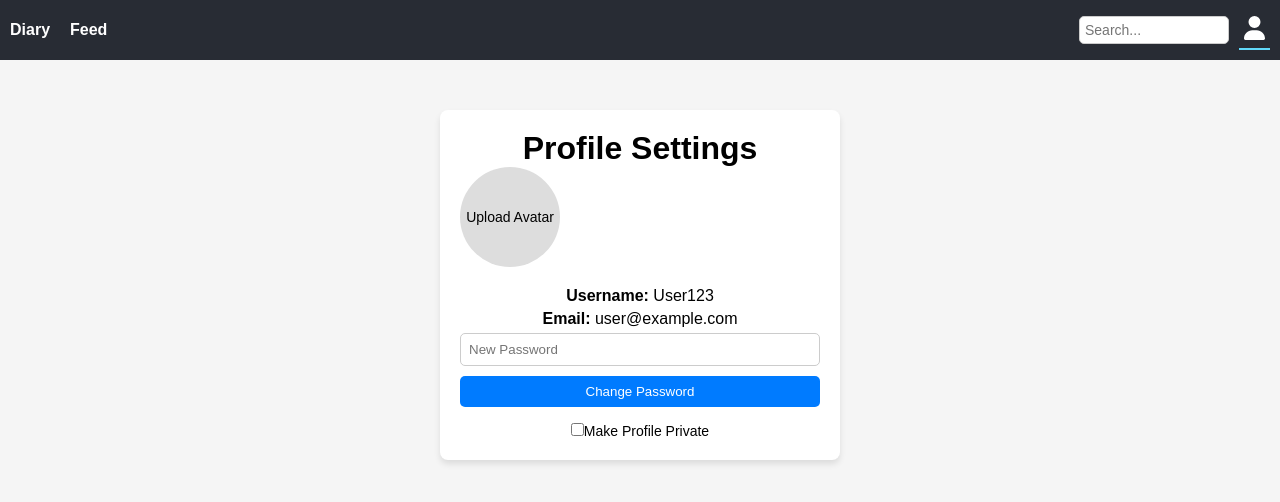
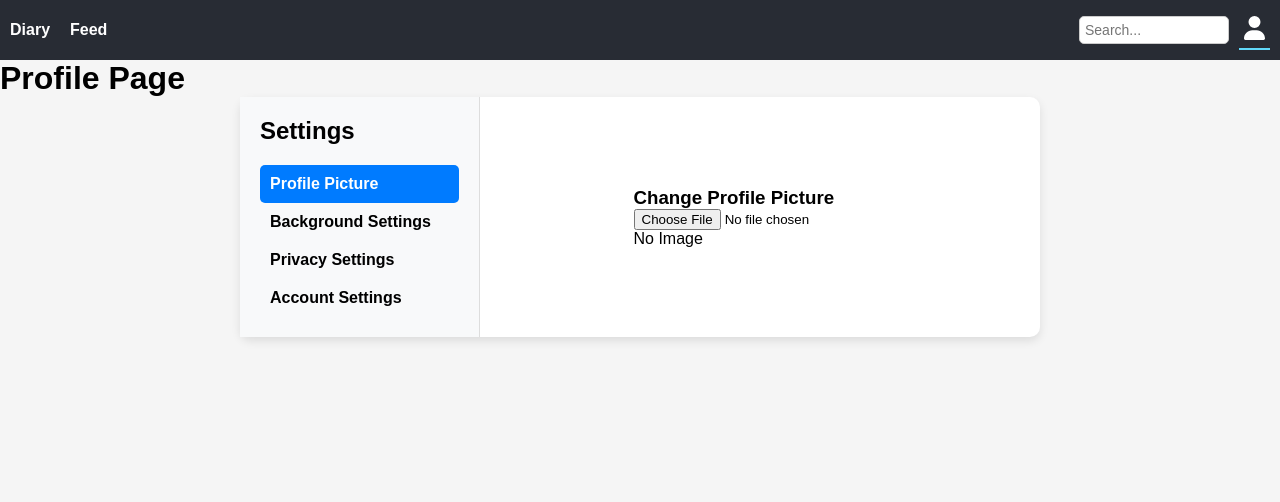
Before and after one commit to sashashreyder/livejournal, a React (Vite) app: page /profile in a window 1280 px wide. Shown: the top 502 px of the page. Built offline with nearby package versions, Linux system fonts and the light colour scheme.

Commit message:
Profile folder added, profile files added

```diff
--- a/src/App.jsx
+++ b/src/App.jsx
@@ -1,5 +1,5 @@
 import { BrowserRouter as Router, Routes, Route } from "react-router-dom";
-import Profile from "./pages/Profile";
+import Profile from "./pages/./Profile/Profile";
 import Diary from "./pages/Diary";
 import Feed from "./pages/Feed";
 import Search from "./pages/Search";
--- a/src/pages/Profile.jsx
+++ /dev/null
@@ -1,73 +0,0 @@
-import { useState } from "react";
-import "../styles/Profile.css";
-
-function Profile() {
-    const [username, setUsername] = useState("User123");
-    const [email, setEmail] = useState("user@example.com");
-    const [avatar, setAvatar] = useState(null);
-    const [isPrivate, setIsPrivate] = useState(false);
-    const [newPassword, setNewPassword] = useState("");
-
-    const handleFileUpload = (event) => {
-        const file = event.target.files[0];
-        if (file) {
-            const reader = new FileReader();
-            reader.onload = (e) => setAvatar(e.target.result);
-            reader.readAsDataURL(file);
-        }
-    };
-
-    const handleChangePassword = () => {
-        if (newPassword.length < 6) {
-            alert("Password must be at least 6 characters long.");
-            return;
-        }
-        console.log("New password:", newPassword);
-        setNewPassword("");
-    };
-
-    return (
-        <div className="profile-container">
-            <h1>Profile Settings</h1>
-
-            <div className="avatar-section">
-                <label htmlFor="avatar-upload">
-                    {avatar ? (
-                        <img src={avatar} alt="Avatar" className="avatar" />
-                    ) : (
-                        <div className="avatar-placeholder">Upload Avatar</div>
-                    )}
-                </label>
-                <input id="avatar-upload" type="file" onChange={handleFileUpload} hidden />
-            </div>
-
-            <div className="info-section">
-                <p><strong>Username:</strong> {username}</p>
-                <p><strong>Email:</strong> {email}</p>
-            </div>
-
-            <div className="password-section">
-                <input
-                    type="password"
-                    placeholder="New Password"
-                    value={newPassword}
-                    onChange={(e) => setNewPassword(e.target.value)}
-                />
-                <button onClick={handleChangePassword}>Change Password</button>
-            </div>
-
-            <div className="privacy-section">
-                <label>
-                    <input
-                        type="checkbox"
-                        checked={isPrivate}
-                        onChange={() => setIsPrivate(!isPrivate)}
-                    />
-                    Make Profile Private
-                </label>
-            </div>
-        </div>
-    );
-}
-
-export default Profile;
--- /dev/null
+++ b/src/pages/Profile/AccountSettings.jsx
@@ -0,0 +1,23 @@
+import { useState } from "react";
+
+function AccountSettings() {
+    const [username, setUsername] = useState("UserName");
+    const [email, setEmail] = useState("user@example.com");
+    const [newPassword, setNewPassword] = useState("");
+
+    return (
+        <div>
+            <h3>Account Settings</h3>
+            <label>Change Username</label>
+            <input type="text" value={username} onChange={(e) => setUsername(e.target.value)} />
+
+            <label>Change Email</label>
+            <input type="email" value={email} onChange={(e) => setEmail(e.target.value)} />
+
+            <label>Change Password</label>
+            <input type="password" placeholder="New Password" value={newPassword} onChange={(e) => setNewPassword(e.target.value)} />
+        </div>
+    );
+}
+
+export default AccountSettings;
--- /dev/null
+++ b/src/pages/Profile/BackgroundSettings.jsx
@@ -0,0 +1,44 @@
+import { useState } from "react";
+
+function BackgroundSettings() {
+    const [background, setBackground] = useState(null);
+    const [postBackground, setPostBackground] = useState(null);
+
+    const handleBackgroundUpload = (event) => {
+        const file = event.target.files[0];
+        if (file) {
+            const reader = new FileReader();
+            reader.onload = (e) => setBackground(e.target.result);
+            reader.readAsDataURL(file);
+        }
+    };
+
+    const handlePostBackgroundUpload = (event) => {
+        const file = event.target.files[0];
+        if (file) {
+            const reader = new FileReader();
+            reader.onload = (e) => setPostBackground(e.target.result);
+            reader.readAsDataURL(file);
+        }
+    };
+
+    return (
+        <div>
+            <h3>Customize Backgrounds</h3>
+            <div className="background-settings">
+                <div>
+                    <label>Upload Diary Background</label>
+                    <input type="file" accept="image/*" onChange={handleBackgroundUpload} />
+                    {background && <img src={background} alt="Diary Background" className="background-preview" />}
+                </div>
+                <div>
+                    <label>Upload Post Background</label>
+                    <input type="file" accept="image/*" onChange={handlePostBackgroundUpload} />
+                    {postBackground && <img src={postBackground} alt="Post Background" className="background-preview" />}
+                </div>
+            </div>
+        </div>
+    );
+}
+
+export default BackgroundSettings;
--- /dev/null
+++ b/src/pages/Profile/PrivacySettings.jsx
@@ -0,0 +1,19 @@
+import { useState } from "react";
+
+function PrivacySettings() {
+    const [privacy, setPrivacy] = useState("everyone");
+
+    return (
+        <div>
+            <h3>Privacy Settings</h3>
+            <label>Who can see your diary?</label>
+            <select value={privacy} onChange={(e) => setPrivacy(e.target.value)}>
+                <option value="everyone">Everyone</option>
+                <option value="friends">Only Friends</option>
+                <option value="users">Only Registered Users</option>
+            </select>
+        </div>
+    );
+}
+
+export default PrivacySettings;
--- /dev/null
+++ b/src/pages/Profile/Profile.jsx
@@ -0,0 +1,13 @@
+import ProfileSettings from "./ProfileSettings";
+import "../../styles/Profile.css"; // Импортируем стили из папки styles
+
+function Profile() {
+    return (
+        <div className="profile-container">
+            <h1>Profile Page</h1>
+            <ProfileSettings />
+        </div>
+    );
+}
+
+export default Profile;
--- /dev/null
+++ b/src/pages/Profile/ProfilePicture.jsx
@@ -0,0 +1,28 @@
+import { useState } from "react";
+
+function ProfilePicture() {
+    const [avatar, setAvatar] = useState(null);
+
+    const handleFileUpload = (event) => {
+        const file = event.target.files[0];
+        if (file) {
+            const reader = new FileReader();
+            reader.onload = (e) => setAvatar(e.target.result);
+            reader.readAsDataURL(file);
+        }
+    };
+
+    return (
+        <div>
+            <h3>Change Profile Picture</h3>
+            <input type="file" accept="image/*" onChange={handleFileUpload} />
+            {avatar ? (
+                <img src={avatar} alt="Avatar" className="avatar" />
+            ) : (
+                <div className="avatar-placeholder">No Image</div>
+            )}
+        </div>
+    );
+}
+
+export default ProfilePicture;
--- /dev/null
+++ b/src/pages/Profile/ProfileSettings.jsx
@@ -0,0 +1,43 @@
+import { useState } from "react";
+import ProfilePicture from "./ProfilePicture";
+import BackgroundSettings from "./BackgroundSettings";
+import PrivacySettings from "./PrivacySettings";
+import AccountSettings from "./AccountSettings";
+import "../../styles/Profile.css"; // Стили профиля
+
+function ProfileSettings() {
+    const [activeTab, setActiveTab] = useState("profile");
+
+    return (
+        <div className="settings-container">
+            {/* Sidebar menu */}
+            <div className="settings-menu">
+                <h2>Settings</h2>
+                <ul>
+                    <li onClick={() => setActiveTab("profile")} className={activeTab === "profile" ? "active" : ""}>
+                        Profile Picture
+                    </li>
+                    <li onClick={() => setActiveTab("background")} className={activeTab === "background" ? "active" : ""}>
+                        Background Settings
+                    </li>
+                    <li onClick={() => setActiveTab("privacy")} className={activeTab === "privacy" ? "active" : ""}>
+                        Privacy Settings
+                    </li>
+                    <li onClick={() => setActiveTab("account")} className={activeTab === "account" ? "active" : ""}>
+                        Account Settings
+                    </li>
+                </ul>
+            </div>
+
+            {/* Dynamic content */}
+            <div className="settings-content">
+                {activeTab === "profile" && <ProfilePicture />}
+                {activeTab === "background" && <BackgroundSettings />}
+                {activeTab === "privacy" && <PrivacySettings />}
+                {activeTab === "account" && <AccountSettings />}
+            </div>
+        </div>
+    );
+}
+
+export default ProfileSettings;
--- a/src/styles/Profile.css
+++ b/src/styles/Profile.css
@@ -1,68 +1,56 @@
-.profile-container {
-    max-width: 400px;
-    margin: 50px auto;
-    padding: 20px;
-    background: white;
-    border-radius: 8px;
-    box-shadow: 0 4px 6px rgba(0, 0, 0, 0.1);
-    text-align: center;
+.settings-container {
+    display: flex;
+    width: 800px;
+    margin: auto;
+    background: #fff;
+    border-radius: 10px;
+    box-shadow: 0px 4px 10px rgba(0, 0, 0, 0.1);
 }
 
-.avatar-section {
+/* Sidebar Menu */
+.settings-menu {
+    width: 30%;
+    padding: 20px;
+    background: #f8f9fa;
+    border-right: 1px solid #ddd;
+}
+
+.settings-menu h2 {
     margin-bottom: 20px;
 }
 
+.settings-menu ul {
+    list-style: none;
+    padding: 0;
+}
+
+.settings-menu li {
+    padding: 10px;
+    cursor: pointer;
+    font-weight: bold;
+}
+
+.settings-menu li.active, .settings-menu li:hover {
+    background: #007bff;
+    color: white;
+    border-radius: 5px;
+}
+
+/* Content Section */
+.settings-content {
+    margin: auto;
+    padding: 20px;
+}
+
+/* Avatar & Background */
 .avatar {
     width: 100px;
     height: 100px;
     border-radius: 50%;
-    object-fit: cover;
-    cursor: pointer;
 }
 
-.avatar-placeholder {
-    width: 100px;
+.background-preview {
+    width: 100%;
     height: 100px;
-    border-radius: 50%;
-    background: #ddd;
-    display: flex;
-    align-items: center;
-    justify-content: center;
-    cursor: pointer;
-    font-size: 14px;
+    object-fit: cover;
 }
-
-.info-section p {
-    margin: 5px 0;
-}
-
-.password-section input {
-    width: 100%;
-    padding: 8px;
-    margin-bottom: 10px;
-    border: 1px solid #ccc;
-    border-radius: 5px;
-}
-
-.password-section button {
-    width: 100%;
-    padding: 8px;
-    border: none;
-    background-color: #007bff;
-    color: white;
-    border-radius: 5px;
-    cursor: pointer;
-}
-
-.password-section button:hover {
-    background-color: #0056b3;
-}
-
-.privacy-section {
-    margin-top: 15px;
-}
-
-.privacy-section label {
-    font-size: 14px;
-    cursor: pointer;
-}
```
